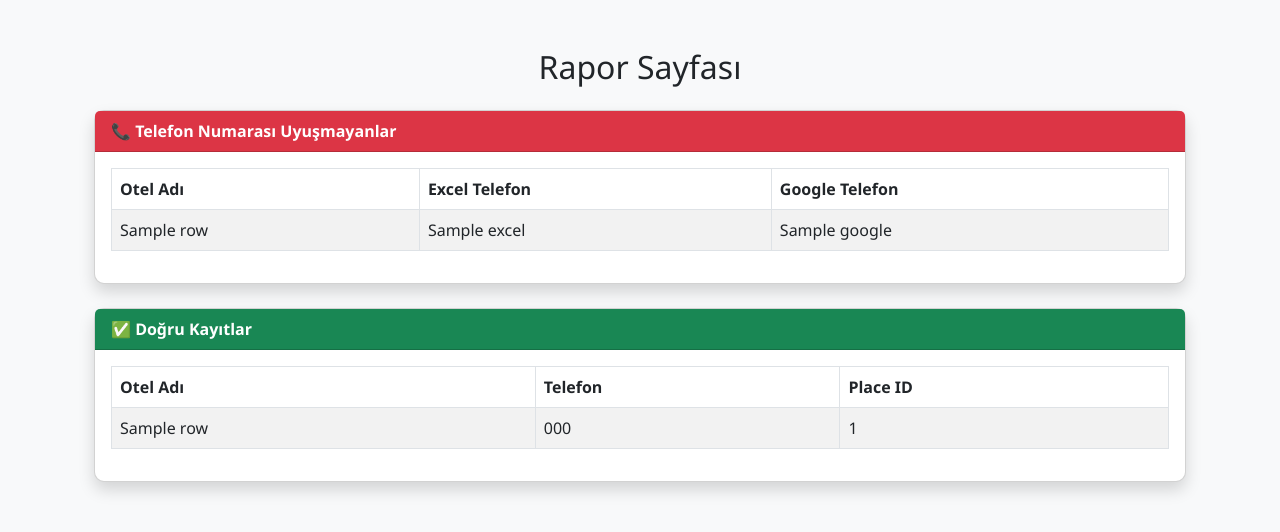
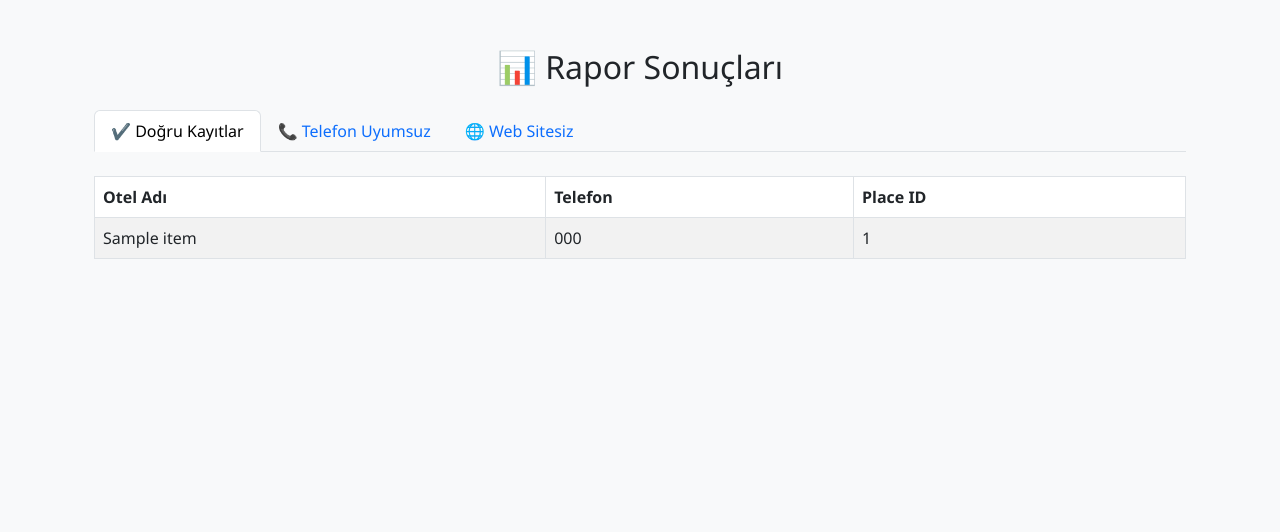
Before and after one commit to GrafikOtelCM/otelkontrol_web, a Flask app: template templates/report.html in a window 1280 px wide. Shown: the part 56-588 px from the top of the page. Run offline with Flask 3, Linux system fonts and the light colour scheme; the template is opened without the code that fills it: most values are stand-ins (such as "Sample title", 1, 10 or a date in 2020); some libraries are stand-ins or nearby versions.

Commit message:
🔁 Rapor ekranı güncellendi - DataTables ve hata detayları eklendi

```diff
--- a/app.py
+++ b/app.py
@@ -7,18 +7,14 @@ import googlemaps
 app = Flask(__name__)
 app.secret_key = "supersecretkey"
 
-# =====================
-# Çoklu Kullanıcı Bilgisi
-# =====================
+# Çoklu kullanıcı desteği
 USERS = {
     "otelcm": "OtelCM741952",
     "ecem": "e741952",
     "grafik": "g741952"
 }
 
-# =====================
 # Giriş Sayfası
-# =====================
 @app.route('/', methods=['GET', 'POST'])
 def login():
     error = None
@@ -32,9 +28,7 @@ def login():
             error = "Kullanıcı adı veya şifre hatalı"
     return render_template('login.html', error=error)
 
-# =====================
 # API Key Sayfası
-# =====================
 @app.route('/apikey', methods=['GET', 'POST'])
 def apikey():
     if 'username' not in session:
@@ -51,13 +45,11 @@ def apikey():
 
     return render_template('apikey.html', error=error)
 
-# =====================
-# Dosya Yükleme Sayfası
-# =====================
+# Excel Yükleme
 @app.route('/upload', methods=['GET', 'POST'])
 def upload():
-    if 'api_key' not in session:
-        return redirect(url_for('apikey'))
+    if 'api_key' not in session or 'username' not in session:
+        return redirect(url_for('login'))
 
     error = None
     if request.method == 'POST':
@@ -73,9 +65,7 @@ def upload():
 
     return render_template('upload.html', error=error)
 
-# =====================
 # Rapor Sayfası
-# =====================
 @app.route('/report')
 def report():
     if 'api_key' not in session or 'username' not in session:
@@ -141,19 +131,16 @@ def report():
         'report.html',
         matched_records=matched_records,
         mismatched_phones=mismatched_phones,
-        no_website_hotels=no_website_hotels
+        no_website_hotels=no_website_hotels,
+        filename=filename
     )
 
-# =====================
 # Oturum Sonlandırma
-# =====================
 @app.route('/logout')
 def logout():
     session.clear()
     return redirect(url_for('login'))
 
-# =====================
 # Uygulama Başlat
-# =====================
 if __name__ == '__main__':
     app.run(debug=True)
--- a/templates/report.html
+++ b/templates/report.html
@@ -1,65 +1,108 @@
 {% extends 'base.html' %}
 {% block content %}
 <div class="container my-5">
-  <h2 class="text-center mb-4"><i class="bi bi-clipboard-data"></i> Rapor Sayfası</h2>
+  <h2 class="text-center mb-4">📊 Rapor Sonuçları</h2>
 
-  {% if mismatched_phones %}
-    <div class="card shadow mb-4">
-      <div class="card-header bg-danger text-white fw-bold">📞 Telefon Numarası Uyuşmayanlar</div>
-      <div class="card-body">
-        <table id="phoneMismatchTable" class="table table-bordered table-striped">
-          <thead><tr><th>Otel Adı</th><th>Excel Telefon</th><th>Google Telefon</th></tr></thead>
-          <tbody>
-            {% for row in mismatched_phones %}
-              <tr><td>{{ row.name }}</td><td>{{ row.excel }}</td><td>{{ row.google }}</td></tr>
-            {% endfor %}
-          </tbody>
-        </table>
-      </div>
+  <ul class="nav nav-tabs mb-4" id="resultTabs" role="tablist">
+    <li class="nav-item" role="presentation">
+      <button class="nav-link active" id="match-tab" data-bs-toggle="tab" data-bs-target="#match" type="button" role="tab">✔️ Doğru Kayıtlar</button>
+    </li>
+    <li class="nav-item" role="presentation">
+      <button class="nav-link" id="phone-tab" data-bs-toggle="tab" data-bs-target="#phone" type="button" role="tab">📞 Telefon Uyumsuz</button>
+    </li>
+    <li class="nav-item" role="presentation">
+      <button class="nav-link" id="website-tab" data-bs-toggle="tab" data-bs-target="#website" type="button" role="tab">🌐 Web Sitesiz</button>
+    </li>
+  </ul>
+
+  <div class="tab-content">
+    <!-- DOĞRU KAYITLAR -->
+    <div class="tab-pane fade show active" id="match" role="tabpanel">
+      <table id="matchedTable" class="table table-bordered table-striped">
+        <thead>
+          <tr>
+            <th>Otel Adı</th>
+            <th>Telefon</th>
+            <th>Place ID</th>
+          </tr>
+        </thead>
+        <tbody>
+          {% for item in matched_records %}
+          <tr>
+            <td>{{ item.name }}</td>
+            <td>{{ item.phone }}</td>
+            <td>{{ item.place_id }}</td>
+          </tr>
+          {% endfor %}
+        </tbody>
+      </table>
     </div>
-  {% endif %}
 
-  {% if no_website_hotels %}
-    <div class="card shadow mb-4">
-      <div class="card-header bg-warning fw-bold">🌐 Web Sitesi Olmayan Oteller</div>
-      <div class="card-body">
-        <table id="noWebsiteTable" class="table table-bordered table-striped">
-          <thead><tr><th>Otel Adı</th><th>Telefon</th></tr></thead>
-          <tbody>
-            {% for row in no_website_hotels %}
-              <tr><td>{{ row.name }}</td><td>{{ row.phone }}</td></tr>
-            {% endfor %}
-          </tbody>
-        </table>
-      </div>
+    <!-- TELEFON UYUMSUZ -->
+    <div class="tab-pane fade" id="phone" role="tabpanel">
+      <table id="mismatchTable" class="table table-bordered table-striped">
+        <thead>
+          <tr>
+            <th>Otel Adı</th>
+            <th>Excel Numarası</th>
+            <th>Google Numarası</th>
+          </tr>
+        </thead>
+        <tbody>
+          {% for item in mismatched_phones %}
+          <tr>
+            <td>{{ item.name }}</td>
+            <td>{{ item.excel }}</td>
+            <td>{{ item.google }}</td>
+          </tr>
+          {% endfor %}
+        </tbody>
+      </table>
     </div>
-  {% endif %}
 
-  {% if matched_records %}
-    <div class="card shadow">
-      <div class="card-header bg-success text-white fw-bold">✅ Doğru Kayıtlar</div>
-      <div class="card-body">
-        <table id="matchedTable" class="table table-bordered table-striped">
-          <thead><tr><th>Otel Adı</th><th>Telefon</th><th>Place ID</th></tr></thead>
-          <tbody>
-            {% for row in matched_records %}
-              <tr><td>{{ row.name }}</td><td>{{ row.phone }}</td><td>{{ row.place_id }}</td></tr>
-            {% endfor %}
-          </tbody>
-        </table>
-      </div>
+    <!-- WEBSITE YOK -->
+    <div class="tab-pane fade" id="website" role="tabpanel">
+      <table id="websiteTable" class="table table-bordered table-striped">
+        <thead>
+          <tr>
+            <th>Otel Adı</th>
+            <th>Telefon</th>
+          </tr>
+        </thead>
+        <tbody>
+          {% for item in no_website_hotels %}
+          <tr>
+            <td>{{ item.name }}</td>
+            <td>{{ item.phone }}</td>
+          </tr>
+          {% endfor %}
+        </tbody>
+      </table>
     </div>
-  {% endif %}
+  </div>
 </div>
 {% endblock %}
 
 {% block scripts %}
-  {{ super() }}
-  <script>
-    $(document).ready(function () {
-      $('#phoneMismatchTable').DataTable({ dom: 'Bfrtip', buttons: ['copy', 'excel', 'pdf', 'print'], language: { url: '//cdn.datatables.net/plug-ins/1.13.4/i18n/tr.json' } });
-      $('#noWebsiteTable').DataTable({ dom: 'Bfrtip', buttons: ['copy', 'excel', 'pdf', 'print'], language: { url: '//cdn.datatables.net/plug-ins/1.13.4/i18n/tr.json' } });
-      $('#matchedTable').DataTable({ dom: 'Bfrtip', buttons: ['copy', 'excel', 'pdf', 'print'], language: { url: '//cdn.datatables.net/plug-ins/1.13.4/i18n/tr.json' } });
+<script>
+  $(document).ready(function () {
+    $('#matchedTable').DataTable({
+      dom: 'Bfrtip',
+      buttons: ['copy', 'excel', 'pdf', 'print'],
+      language: { url: '//cdn.datatables.net/plug-ins/1.13.6/i18n/tr.json' }
     });
-  </script>
+
+    $('#mismatchTable').DataTable({
+      dom: 'Bfrtip',
+      buttons: ['copy', 'excel', 'pdf', 'print'],
+      language: { url: '//cdn.datatables.net/plug-ins/1.13.6/i18n/tr.json' }
+    });
+
+    $('#websiteTable').DataTable({
+      dom: 'Bfrtip',
+      buttons: ['copy', 'excel', 'pdf', 'print'],
+      language: { url: '//cdn.datatables.net/plug-ins/1.13.6/i18n/tr.json' }
+    });
+  });
+</script>
 {% endblock %}
```
